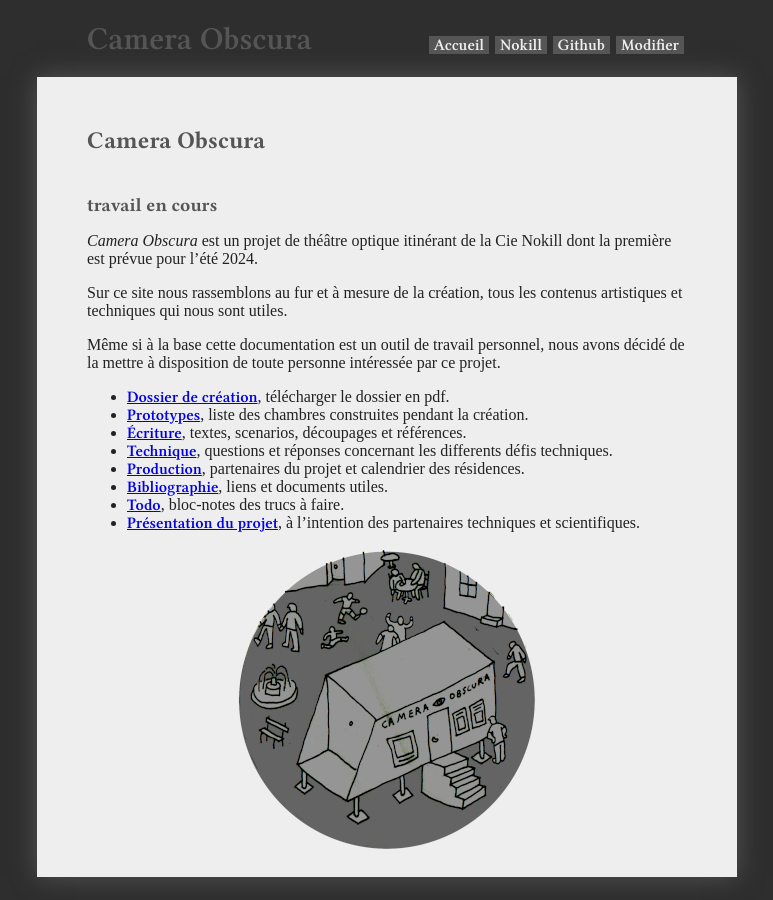
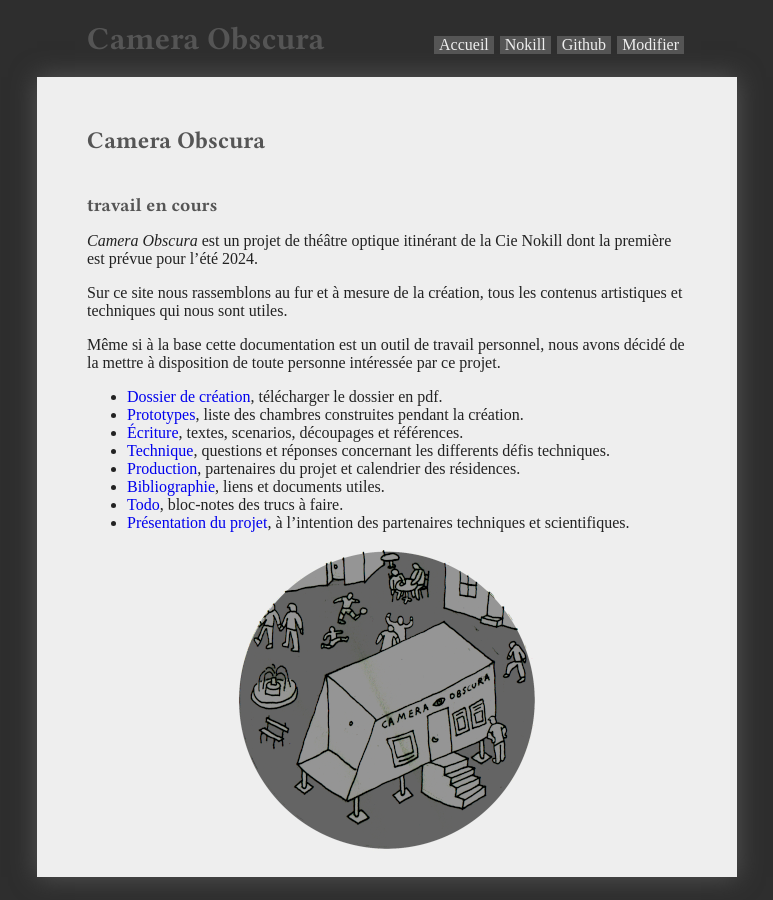
Before and after one commit to virginienokill/camera-obscura, a Jekyll site: the page built from README.md, in a window 1280 px wide. Shown: the whole page, without its empty margins (253-1026 px from the left). Built offline with Jekyll 4.4.1, drawn with Linux system fonts in a browser that asks for light colours; nearby versions of some CDN libraries; some web fonts are replaced; our own code applies the rules of GitHub Pages for plain Markdown files; a script that is not in the unit is left out; the repository's description, which GitHub fills in, is left out.

Commit message:
Update style.css

```diff
--- a/assets/css/style.css
+++ b/assets/css/style.css
@@ -127,13 +127,13 @@
  justify-content:right;
 }
 
-a,
-a:visited {
- font-weight: 600;
+a {
+  text-decoration: none;
 }
-a:hover {
- text-decoration:none
+a:hover{
+  text-decoration: underline;
 }
+
 
 img {
  display:block;
```
